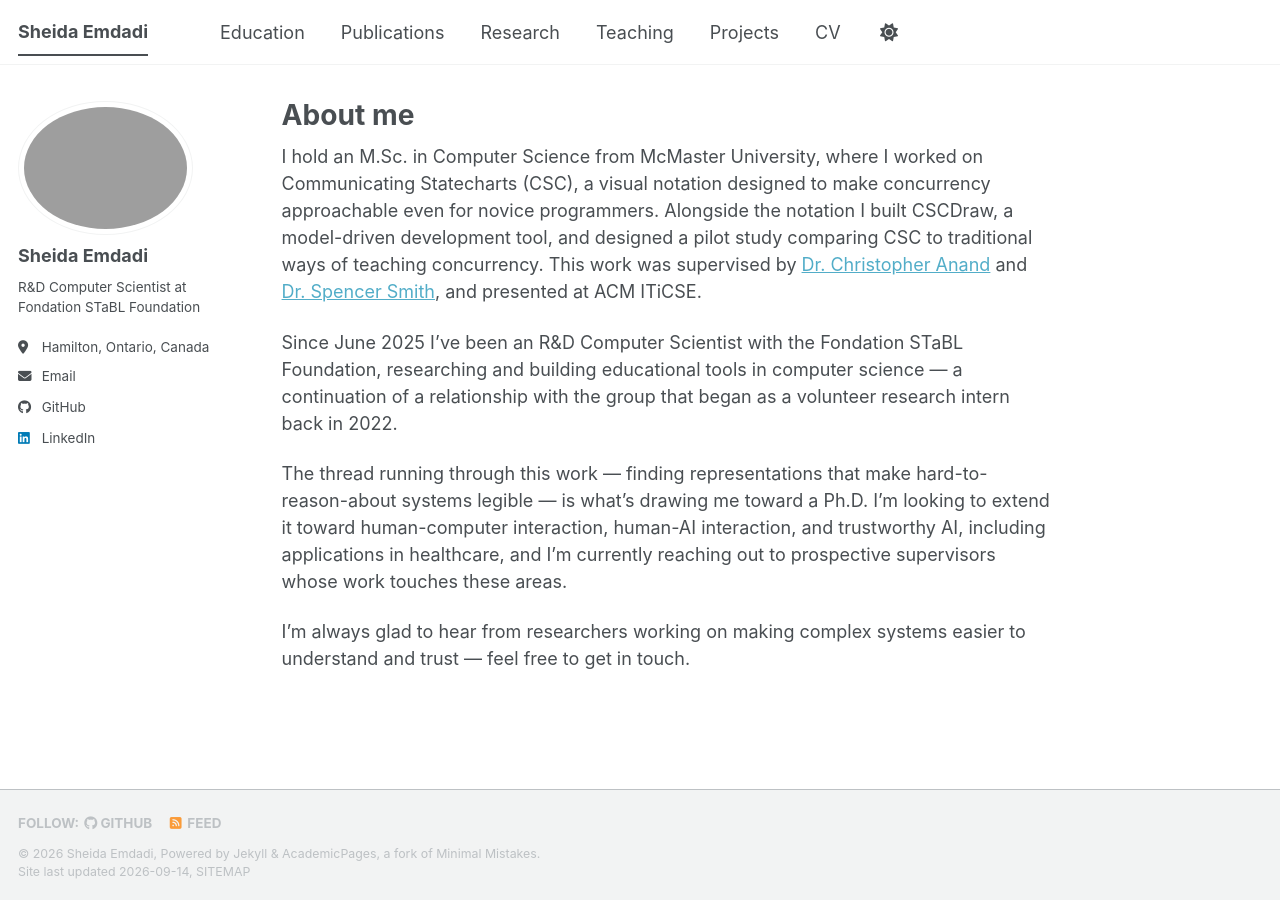
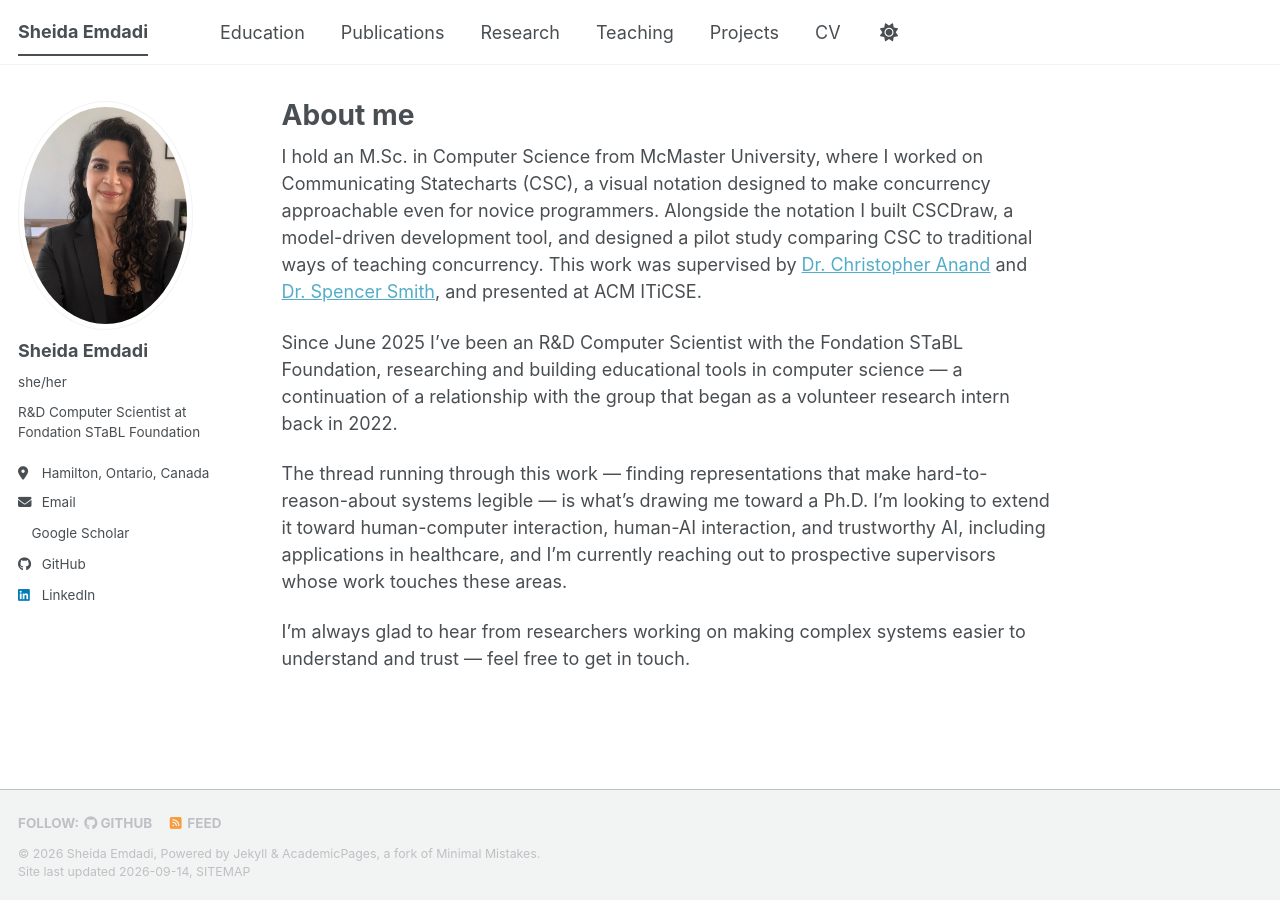
Before and after one commit to SheidaEmdadi/SheidaEmdadi.github.io, a Jekyll site: the page built from _pages/about.md, in a window 1280 px wide. Built offline with Jekyll 4.4.1, drawn with Linux system fonts in a browser that asks for light colours; a style sheet for code colours, icons or effects is not loaded; some of the changed lines change nothing that is shown.

Commit message:
Updated the side bar

```diff
--- a/_config.yml
+++ b/_config.yml
@@ -22,9 +22,9 @@ repository               : "SheidaEmdadi/SheidaEmdadi.github.io"
 #               Additional customization can be done by editing /_includes/author-profile.html
 author:
   # Biographic information
-  avatar           : "profile.png"
+  avatar           : "profile.jpg"
   name             : "Sheida Emdadi"
-  pronouns         : # example: "she/her"
+  pronouns         : "she/her"
   bio              : "R&D Computer Scientist at Fondation STaBL Foundation"
   location         : "Hamilton, Ontario, Canada"
   employer         : # left blank; role is in bio above
@@ -34,7 +34,7 @@ author:
   # Academic websites
   academia         : # URL
   arxiv            : # URL - Update with the correct link to your profile
-  googlescholar    : # Add your Google Scholar profile URL here if you have one
+  googlescholar    : https://scholar.google.ca/citations?user=E9C6yoIAAAAJ&hl=en
   inspire-hep      : # URL
   impactstory      : # URL
   orcid            : # Add your ORCID URL here if you have one
```
Also changed, not shown: 1 other file.
